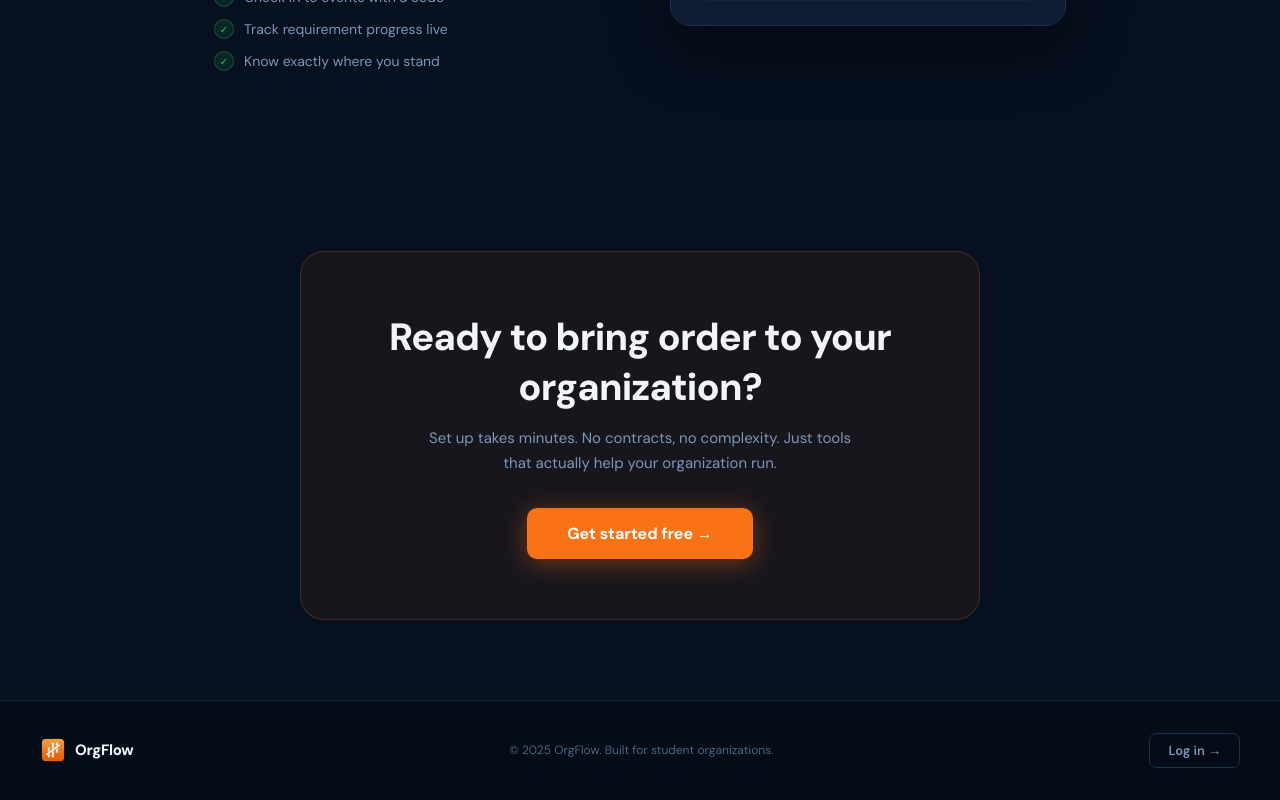
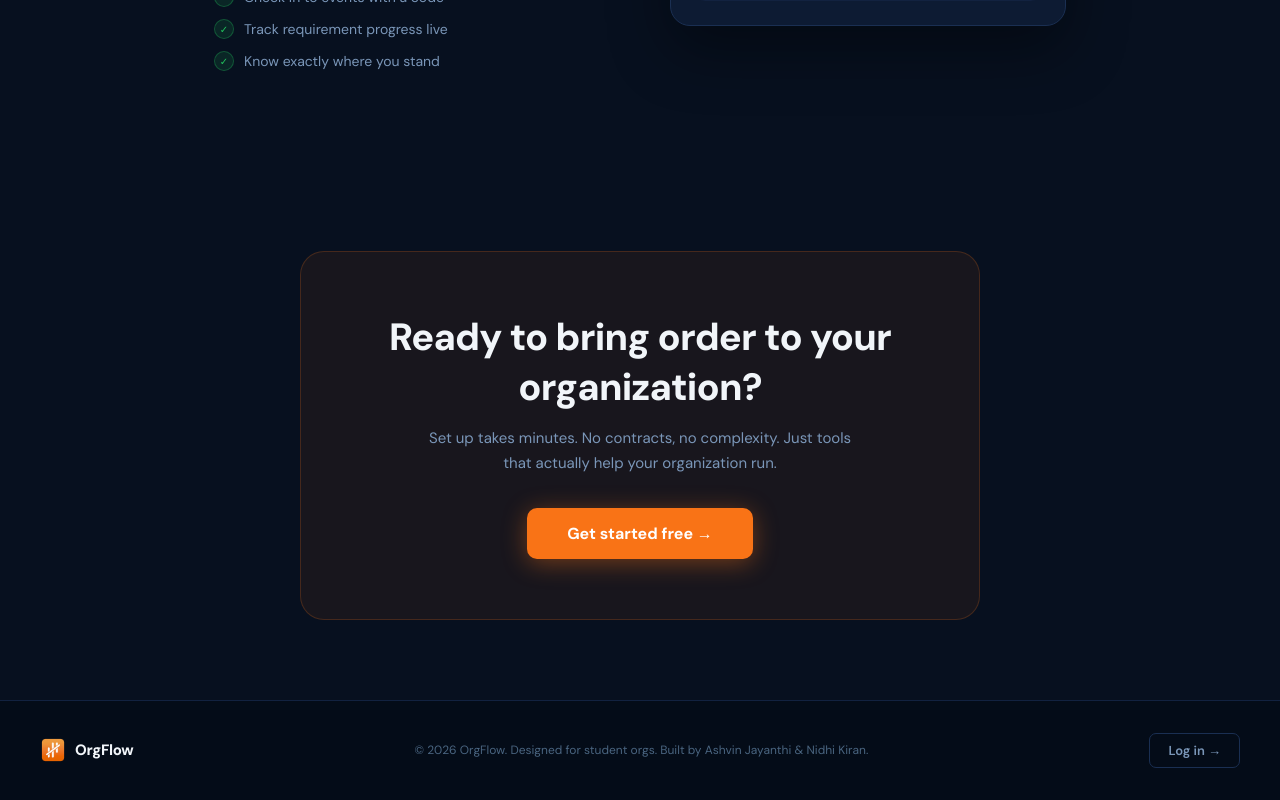
Before and after one commit to ashvinj6/orgflow, a React (Vite) app: page / in a window 1280 px wide. Shown: the part 2690-3490 px from the top of the page. Built offline with nearby package versions, Linux system fonts and the light colour scheme.

Commit message:
copyright

```diff
--- a/src/pages/AuthPage.jsx
+++ b/src/pages/AuthPage.jsx
@@ -347,7 +347,7 @@ export default function AuthPage({ onBack }) {
           ))}
         </div>
 
-        <p style={{ fontSize: 12, color: "#475569" }}>© 2025 OrgFlow. Built for student orgs.</p>
+        <p style={{ fontSize: 12, color: "#475569" }}>© 2026 OrgFlow. Designed for student orgs. Built by Ashvin Jayanthi & Nidhi Kiran.</p>
       </div>
 
       {/* ── Right form panel ── */}
--- a/src/pages/LandingPage.jsx
+++ b/src/pages/LandingPage.jsx
@@ -506,7 +506,7 @@ export default function LandingPage({ onGetStarted }) {
           <img src="/orgflow_logo.png" alt="OrgFlow" style={{ width: 26, height: 26, borderRadius: 6, objectFit: "cover" }} />
           <span style={{ fontSize: 15, fontWeight: 800, letterSpacing: "-0.02em", color: C.textPri }}>OrgFlow</span>
         </div>
-        <p style={{ fontSize: 12, color: C.textDim, margin: 0 }}>© 2025 OrgFlow. Built for student organizations.</p>
+        <p style={{ fontSize: 12, color: C.textDim, margin: 0 }}>© 2026 OrgFlow. Designed for student orgs. Built by Ashvin Jayanthi & Nidhi Kiran.</p>
         <button
           onClick={onGetStarted}
           style={{
```
